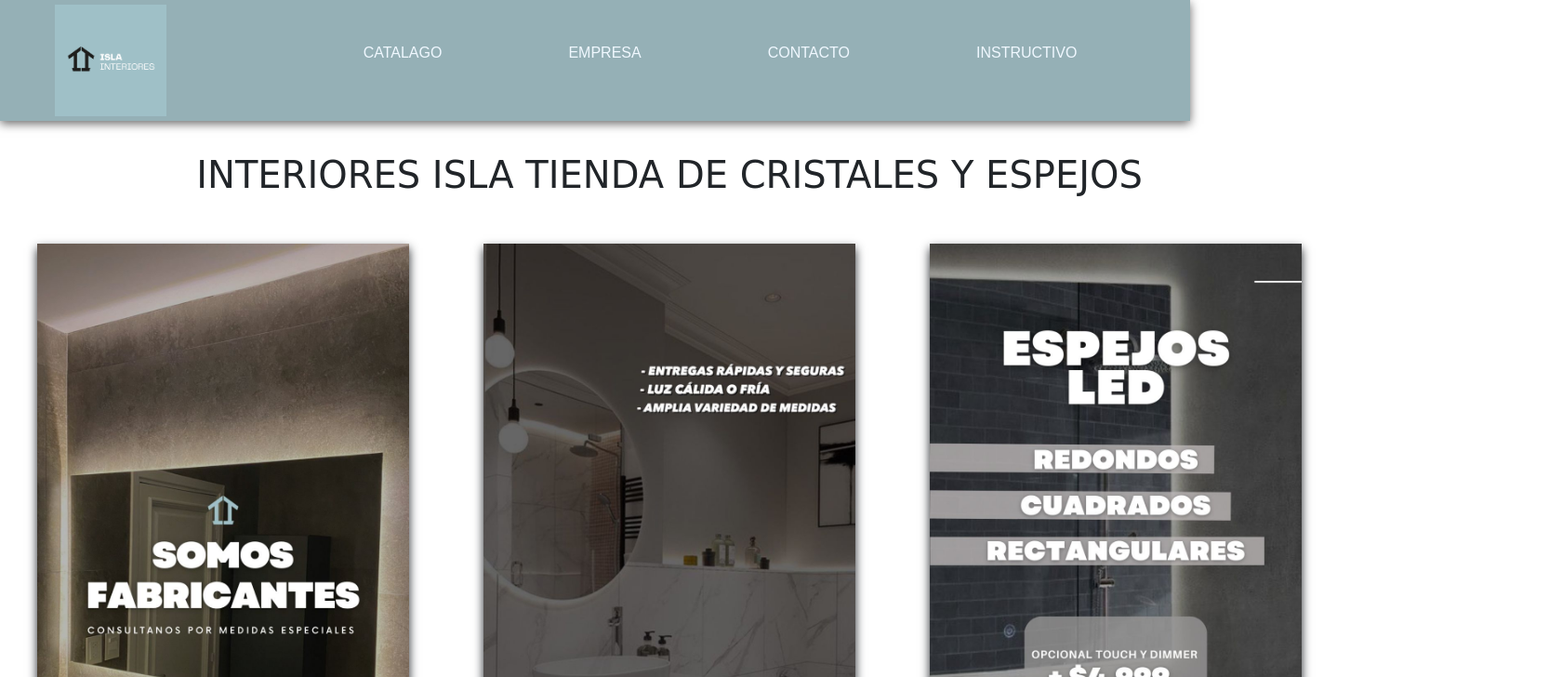
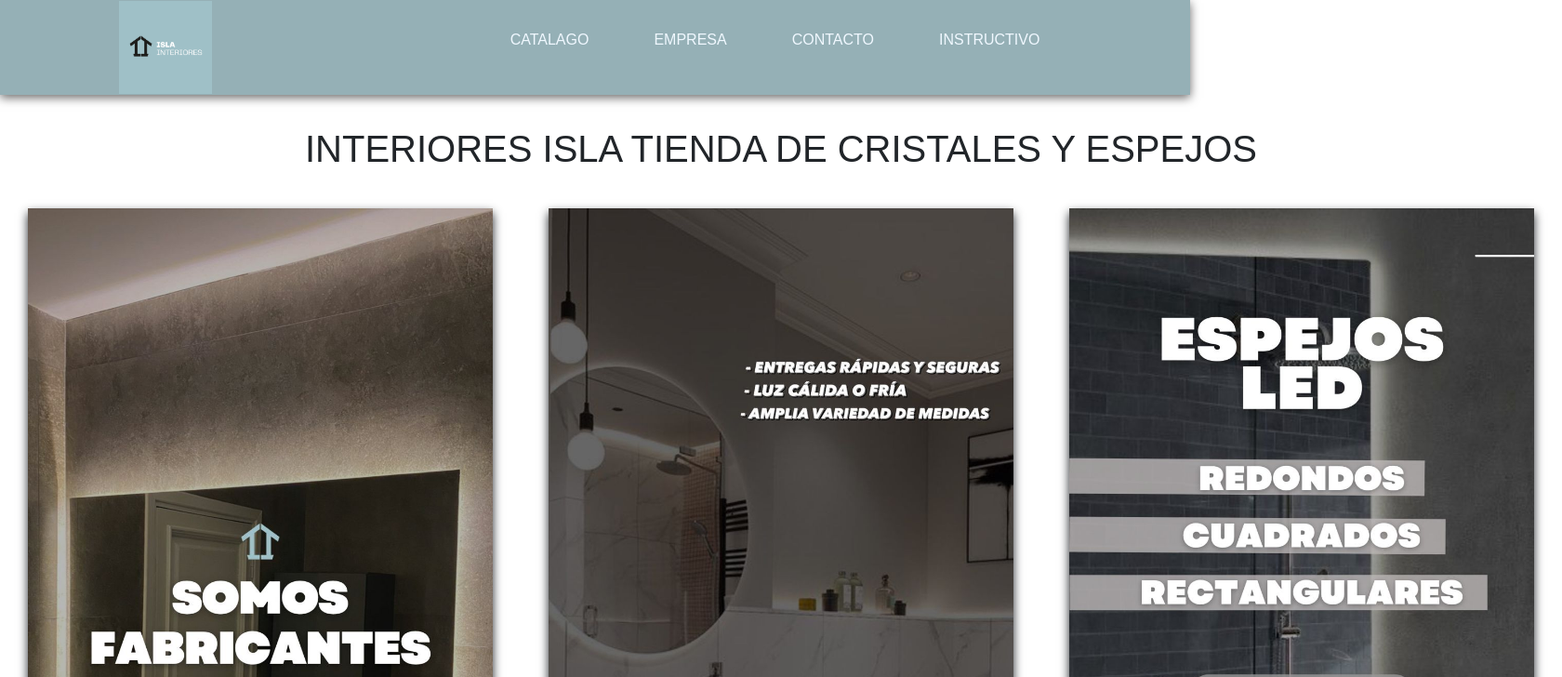
Before and after one commit to LeoGPeter/PreEntrega2, a plain HTML site: page index.html in a window 1280 px wide. Shown: the top 728 px of the page at 93% size, 1680 px wide, since content can reach past the window. Drawn offline with nearby package versions, Linux system fonts and the light colour scheme.

Commit message:
Agregando grid al main

```diff
--- a/css/style.css
+++ b/css/style.css
@@ -6,6 +6,7 @@
 *{
     margin: 0;
     padding: 0;
+    font-family: sans-serif;
 
 }
 
@@ -20,8 +21,8 @@
 }
 
 .logo-principal {
-    width: 120px;
-    margin: 5px;
+    width: 100px;
+    margin: 1px;
 }
 
 .menu a {
@@ -29,7 +30,7 @@
     text-decoration: none;
     text-transform: uppercase;
 
-    padding: 3px;
+    padding: 5px;
     margin: 0px;
     font-family: Arial, Helvetica, ;
 
@@ -41,8 +42,8 @@
 
 .menu li {
     list-style-type: none;
-    margin: 15px;
-    padding: 0px 50px;
+    margin: 10px;
+    padding: 20px;
 
 }
 
@@ -52,24 +53,23 @@
 }
 
 .main h1 {
-    font-family: 'Inter', sans-serif;
-    font-family: 'Inter', sans-serif;
-    font-family: 'Lobster Two', cursive;
-    font-family: 'Rubik Puddles', cursive;
     text-transform: uppercase;
     padding: 5px;
     margin: 5px;
 }
 
 .main article{
-    display: flex;
+    display: grid;
+    grid-template-columns: 1fr 1fr 1fr;
 }
 
+
 .main img {
-    display: flex;
-    width: 400px;
+    display: grid;
+    grid-template-columns: 1fr 1fr 1fr;
+    width: 500px;
     box-shadow: 0px 5px 10px;
-    margin: 40px;
+    margin: 30px;
 }
 
 @font-face {
--- a/index.html
+++ b/index.html
@@ -28,10 +28,13 @@
     <br>
 
     <main class="main">
+        <div>
             <h1>Interiores Isla Tienda de cristales y espejos</h1>
+        </div>
+        <div class="imagenes-inicio">
             <article>
                 <section>
-                <img class="" src="./recursos/somos-fabricantes.jpg" alt="Fabricantes">
+                    <img src="./recursos/somos-fabricantes.jpg" alt="Fabricantes">
                     <p>Somos fabricantes directos</p>
                 </section>
                 <section>
@@ -47,6 +50,7 @@
 
                 </section>
             </article>
+        </div>
 
     </main>
 
```
Lines whose indentation alone changed are shown as unchanged.
